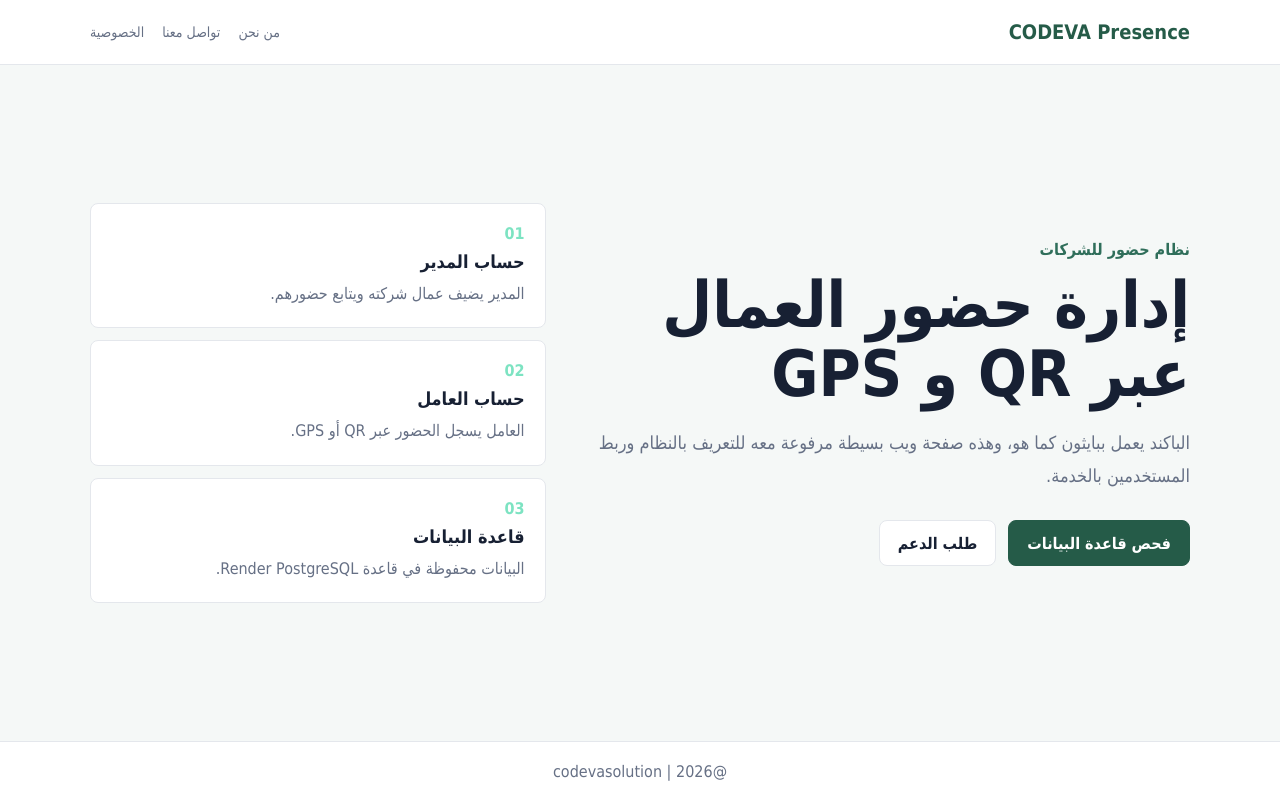
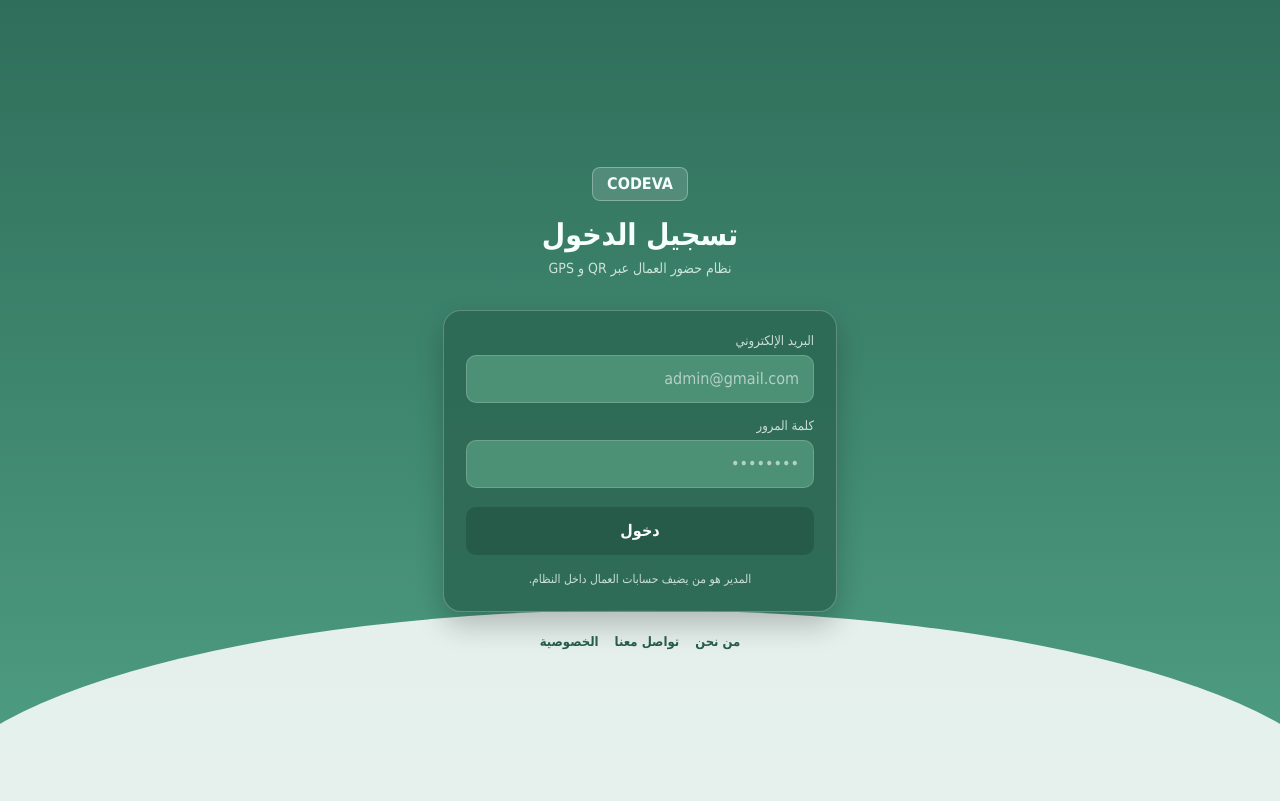
Before and after one commit to saiid27/codeva-backend, a Flask app: page / in a window 1280 px wide. After the commit the page ends 724 px from the top, so only its background shows below. Run offline with Flask 3, Linux system fonts and the light colour scheme; parts of the project's set-up code (start-up, migrations or seed data) failed here and were passed over; some libraries are stand-ins or nearby versions.

Commit message:
Open backend website on login page

```diff
--- a/app.py
+++ b/app.py
@@ -536,18 +536,52 @@ def register():
 
 @app.post("/auth/login")
 def login():
-    data = request.get_json(silent=True) or {}
+    is_form_request = bool(request.form) and not request.is_json
+    data = request.form if is_form_request else (request.get_json(silent=True) or {})
     email = (data.get("email") or "").strip()
     password = data.get("password") or ""
     with db_conn() as conn:
         user = conn.execute("SELECT * FROM users WHERE email = %s", (email,)).fetchone()
     if user is None:
+        if is_form_request:
+            return login_result_page("بيانات الدخول غير صحيحة", ok=False), 404
         return jsonify({"ok": False, "reason": "not_found"}), 404
     if user["status"] != "approved":
+        if is_form_request:
+            return login_result_page("الحساب غير مفعل بعد", ok=False), 403
         return jsonify({"ok": False, "reason": user["status"]}), 403
     if not password_matches(user["password_hash"], password):
+        if is_form_request:
+            return login_result_page("بيانات الدخول غير صحيحة", ok=False), 401
         return jsonify({"ok": False, "reason": "invalid"}), 401
+    if is_form_request:
+        return login_result_page(
+            f"تم تسجيل الدخول بنجاح: {user['full_name']} ({user['role']})",
+            ok=True,
+        )
     return jsonify({"ok": True, "user": user_payload(user)})
+
+
+def login_result_page(message, ok):
+    color = "#166534" if ok else "#991b1b"
+    background = "#dcfce7" if ok else "#fee2e2"
+    return f"""
+    <!doctype html>
+    <html lang="ar" dir="rtl">
+      <head>
+        <meta charset="utf-8">
+        <meta name="viewport" content="width=device-width, initial-scale=1">
+        <title>CODEVA Presence</title>
+      </head>
+      <body style="margin:0;font-family:Tahoma,Arial,sans-serif;background:#f5f8f7;color:#172033;display:grid;place-items:center;min-height:100vh;">
+        <main style="width:min(100% - 32px,430px);background:#fff;border:1px solid #e4e7ec;border-radius:8px;padding:24px;text-align:center;">
+          <h1 style="margin:0 0 12px;color:#255b48;">CODEVA Presence</h1>
+          <p style="margin:0 0 18px;padding:12px;border-radius:8px;color:{color};background:{background};">{message}</p>
+          <a href="/web" style="display:inline-flex;align-items:center;justify-content:center;min-height:42px;padding:0 16px;border-radius:8px;background:#255b48;color:#fff;text-decoration:none;font-weight:700;">رجوع</a>
+        </main>
+      </body>
+    </html>
+    """
 
 
 @app.post("/auth/change-password")
--- a/static/web/styles.css
+++ b/static/web/styles.css
@@ -2,11 +2,10 @@
   --green: #2f6e5a;
   --green-dark: #255b48;
   --mint: #7de3c2;
-  --ink: #172033;
-  --muted: #667085;
-  --line: #e4e7ec;
-  --soft: #f5f8f7;
   --white: #ffffff;
+  --text: #f5fffb;
+  --muted: rgba(245, 255, 251, .78);
+  --field: #4c9075;
 }
 
 * {
@@ -15,159 +14,131 @@
 
 body {
   margin: 0;
-  color: var(--ink);
-  background: var(--soft);
+  min-height: 100vh;
+  color: var(--text);
+  background: linear-gradient(180deg, var(--green), #4f9f84);
   font-family: Tahoma, Arial, sans-serif;
 }
 
-a {
-  color: inherit;
-  text-decoration: none;
+body::after {
+  content: "";
+  position: fixed;
+  right: -80px;
+  left: -80px;
+  bottom: -230px;
+  height: 420px;
+  border-radius: 50% 50% 0 0;
+  background: rgba(255, 255, 255, .86);
+  pointer-events: none;
 }
 
-.topbar {
-  background: var(--white);
-  border-bottom: 1px solid var(--line);
+.login-page {
+  width: min(100%, 430px);
+  min-height: 100vh;
+  margin: 0 auto;
+  padding: 44px 18px 28px;
+  position: relative;
+  z-index: 1;
+  display: flex;
+  flex-direction: column;
+  justify-content: center;
 }
 
-.nav {
-  width: min(1100px, calc(100% - 32px));
-  min-height: 64px;
-  margin: 0 auto;
-  display: flex;
-  align-items: center;
-  justify-content: space-between;
-  gap: 16px;
+.login-header {
+  text-align: center;
+  margin-bottom: 34px;
 }
 
-.nav strong {
-  color: var(--green-dark);
-  font-size: 20px;
+.brand-mark {
+  display: inline-flex;
+  align-items: center;
+  justify-content: center;
+  min-height: 34px;
+  padding: 0 14px;
+  margin-bottom: 16px;
+  border: 1px solid rgba(255, 255, 255, .3);
+  border-radius: 8px;
+  background: rgba(255, 255, 255, .14);
+  font-weight: 800;
+  letter-spacing: 0;
 }
 
-.links {
-  display: flex;
-  gap: 18px;
+h1 {
+  margin: 0;
+  font-size: 30px;
+}
+
+.login-header p {
+  margin: 8px 0 0;
   color: var(--muted);
   font-size: 14px;
 }
 
-.links a:hover {
-  color: var(--green);
+.login-card {
+  padding: 22px;
+  border: 1px solid rgba(255, 255, 255, .24);
+  border-radius: 18px;
+  background: rgba(46, 106, 85, .94);
+  box-shadow: 0 14px 28px rgba(0, 0, 0, .22);
 }
 
-.hero {
-  width: min(1100px, calc(100% - 32px));
-  min-height: calc(100vh - 124px);
-  margin: 0 auto;
-  padding: 56px 0;
-  display: grid;
-  grid-template-columns: 1.15fr .85fr;
-  gap: 28px;
-  align-items: center;
+label {
+  display: block;
+  margin: 0 0 7px;
+  font-size: 13px;
+  color: var(--muted);
 }
 
-.hero-content {
-  padding: 10px 0;
+input {
+  width: 100%;
+  height: 48px;
+  margin-bottom: 15px;
+  padding: 0 14px;
+  border: 1px solid rgba(255, 255, 255, .18);
+  border-radius: 10px;
+  outline: 0;
+  color: var(--white);
+  background: var(--field);
+  font: inherit;
 }
 
-.eyebrow {
-  margin: 0 0 12px;
-  color: var(--green);
-  font-weight: 700;
+input::placeholder {
+  color: rgba(255, 255, 255, .58);
 }
 
-h1 {
-  max-width: 720px;
-  margin: 0;
-  font-size: clamp(34px, 6vw, 64px);
-  line-height: 1.08;
+button {
+  width: 100%;
+  height: 48px;
+  margin-top: 4px;
+  border: 0;
+  border-radius: 10px;
+  color: var(--white);
+  background: var(--green-dark);
+  font: inherit;
+  font-weight: 800;
+  cursor: pointer;
 }
 
-.hero-content > p:not(.eyebrow) {
-  max-width: 620px;
-  margin: 18px 0 0;
+.helper {
+  margin: 14px 0 0;
   color: var(--muted);
-  font-size: 18px;
-  line-height: 1.8;
-}
-
-.actions {
-  margin-top: 28px;
-  display: flex;
-  flex-wrap: wrap;
-  gap: 12px;
-}
-
-.button {
-  display: inline-flex;
-  align-items: center;
-  justify-content: center;
-  min-height: 46px;
-  padding: 0 18px;
-  border: 1px solid var(--line);
-  border-radius: 8px;
-  background: var(--white);
-  font-weight: 700;
-}
-
-.button.primary {
-  color: var(--white);
-  border-color: var(--green-dark);
-  background: var(--green-dark);
-}
-
-.panel {
-  display: grid;
-  gap: 12px;
-}
-
-.panel div {
-  padding: 20px;
-  border: 1px solid var(--line);
-  border-radius: 8px;
-  background: var(--white);
-}
-
-.panel span {
-  color: var(--mint);
-  font-weight: 800;
-}
-
-.panel strong {
-  display: block;
-  margin-top: 8px;
-  font-size: 18px;
-}
-
-.panel p {
-  margin: 8px 0 0;
-  color: var(--muted);
+  text-align: center;
+  font-size: 12px;
   line-height: 1.7;
 }
 
-.footer {
-  min-height: 60px;
-  display: grid;
-  place-items: center;
-  color: var(--muted);
-  border-top: 1px solid var(--line);
-  background: var(--white);
+.footer-links {
+  margin-top: 22px;
+  display: flex;
+  justify-content: center;
+  gap: 16px;
+  flex-wrap: wrap;
+  color: #255b48;
+  font-size: 13px;
 }
 
-@media (max-width: 760px) {
-  .nav {
-    align-items: flex-start;
-    flex-direction: column;
-    padding: 14px 0;
-  }
-
-  .links {
-    flex-wrap: wrap;
-  }
-
-  .hero {
-    grid-template-columns: 1fr;
-    padding: 36px 0;
-  }
+.footer-links a {
+  color: inherit;
+  text-decoration: none;
+  font-weight: 700;
 }
--- a/templates/index.html
+++ b/templates/index.html
@@ -3,57 +3,37 @@
   <head>
     <meta charset="utf-8">
     <meta name="viewport" content="width=device-width, initial-scale=1">
-    <title>CODEVA Presence</title>
+    <title>تسجيل الدخول - CODEVA Presence</title>
     <link rel="icon" href="{{ url_for('static', filename='web/favicon.svg') }}">
     <link rel="stylesheet" href="{{ url_for('static', filename='web/styles.css') }}">
   </head>
   <body>
-    <header class="topbar">
-      <nav class="nav">
-        <strong>CODEVA Presence</strong>
-        <div class="links">
-          <a href="/about">من نحن</a>
-          <a href="/contact">تواصل معنا</a>
-          <a href="/privacy">الخصوصية</a>
-        </div>
-      </nav>
-    </header>
-
-    <main class="hero">
-      <section class="hero-content">
-        <p class="eyebrow">نظام حضور للشركات</p>
-        <h1>إدارة حضور العمال عبر QR و GPS</h1>
-        <p>
-          الباكند يعمل ببايثون كما هو، وهذه صفحة ويب بسيطة مرفوعة معه
-          للتعريف بالنظام وربط المستخدمين بالخدمة.
-        </p>
-        <div class="actions">
-          <a class="button primary" href="/health/db">فحص قاعدة البيانات</a>
-          <a class="button" href="/contact">طلب الدعم</a>
-        </div>
+    <main class="login-page">
+      <section class="login-header">
+        <span class="brand-mark">CODEVA</span>
+        <h1>تسجيل الدخول</h1>
+        <p>نظام حضور العمال عبر QR و GPS</p>
       </section>
 
-      <section class="panel" aria-label="مميزات النظام">
-        <div>
-          <span>01</span>
-          <strong>حساب المدير</strong>
-          <p>المدير يضيف عمال شركته ويتابع حضورهم.</p>
-        </div>
-        <div>
-          <span>02</span>
-          <strong>حساب العامل</strong>
-          <p>العامل يسجل الحضور عبر QR أو GPS.</p>
-        </div>
-        <div>
-          <span>03</span>
-          <strong>قاعدة البيانات</strong>
-          <p>البيانات محفوظة في قاعدة Render PostgreSQL.</p>
-        </div>
-      </section>
+      <form class="login-card" action="/auth/login" method="post">
+        <label for="email">البريد الإلكتروني</label>
+        <input id="email" name="email" type="email" autocomplete="email" placeholder="admin@gmail.com" required>
+
+        <label for="password">كلمة المرور</label>
+        <input id="password" name="password" type="password" autocomplete="current-password" placeholder="••••••••" required>
+
+        <button type="submit">دخول</button>
+
+        <p class="helper">
+          المدير هو من يضيف حسابات العمال داخل النظام.
+        </p>
+      </form>
+
+      <nav class="footer-links" aria-label="روابط مساعدة">
+        <a href="/about">من نحن</a>
+        <a href="/contact">تواصل معنا</a>
+        <a href="/privacy">الخصوصية</a>
+      </nav>
     </main>
-
-    <footer class="footer">
-      @2026 | codevasolution
-    </footer>
   </body>
 </html>
```
